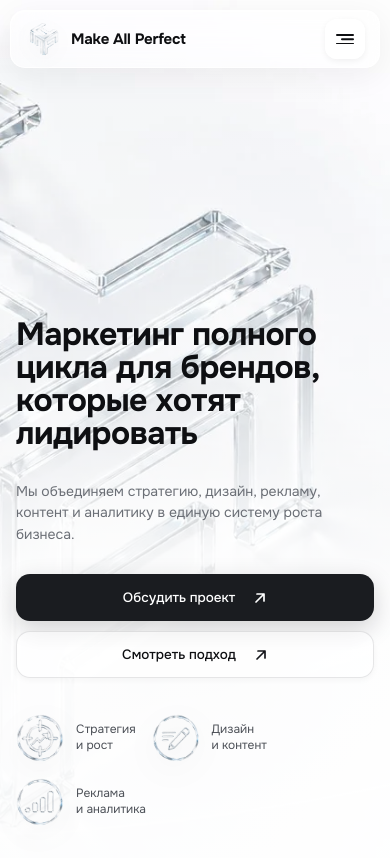
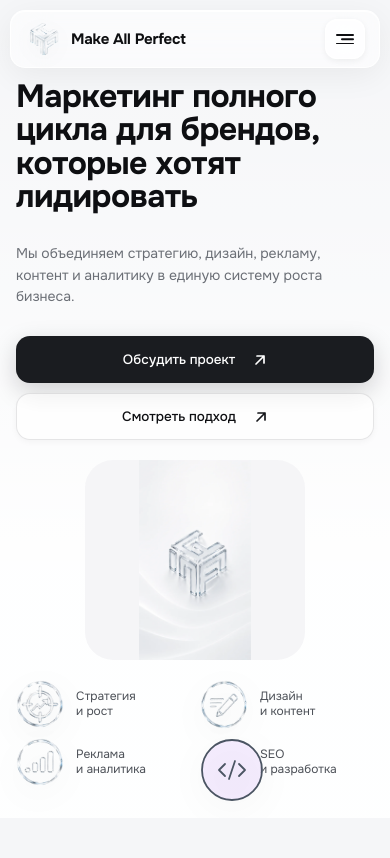
Before and after one commit to makeallperfectcompany/map2, a Next.js app: page / in a window 390 px wide. Built offline with nearby package versions, Linux system fonts and the light colour scheme.

Commit message:
mobile: hero mobile logo block + 4 bullets

```diff
--- a/src/components/sections/HeroSection.module.css
+++ b/src/components/sections/HeroSection.module.css
@@ -287,6 +287,45 @@
 .heroMenuOverlayOpen .heroMenuItem:nth-child(5) { transition-delay: .36s; }
 
 /* =================================================================
+   MOBILE VISUAL BLOCK
+   ================================================================= */
+.heroMobileVisual {
+  display: none;
+  margin-top: 20px;
+  margin-bottom: 20px;
+  border-radius: 28px;
+  overflow: hidden;
+  background: #f5f5f7;
+}
+@media (max-width: 1024px) {
+  .heroMobileVisual {
+    display: block;
+    width: 100%;
+    max-width: 320px;
+    margin: 20px auto;
+    height: 280px;
+  }
+}
+@media (max-width: 640px) {
+  .heroMobileVisual {
+    max-width: 260px;
+    height: 240px;
+  }
+}
+@media (max-width: 430px) {
+  .heroMobileVisual {
+    max-width: 220px;
+    height: 200px;
+  }
+}
+.heroMobileLogoBg {
+  width: 100%;
+  height: 100%;
+  object-fit: contain;
+  object-position: center;
+}
+
+/* =================================================================
    RESPONSIVE
    ================================================================= */
 @media (min-width: 1600px) {
@@ -300,7 +339,8 @@
 }
 @media (max-width: 1024px) {
   .heroSection { min-height: auto; }
-  .heroBg { object-position: center top; }
+  /* Скрыть desktop background на mobile/tablet */
+  .heroBg { display: none; }
   .heroSection::before {
     background: linear-gradient(180deg,
       rgba(255,255,255,0) 0%,
@@ -309,48 +349,58 @@
   }
   .heroInner {
     grid-template-columns: 1fr;
-    padding: calc(80px + 45vw) 32px 60px;
+    padding: 120px 32px 60px;
     gap: 24px;
   }
   .right { display: none; }
-  .heroActions { margin-bottom: 48px; }
-  .heroFeatures { gap: 32px; }
+  .heroActions { margin-bottom: 20px; }
+  /* 4 bullets — grid 2×2 */
+  .heroFeatures {
+    display: grid;
+    grid-template-columns: repeat(2, minmax(0, 1fr));
+    gap: 12px;
+    width: 100%;
+  }
   .heroFeatIcon { width: 56px; height: 56px; }
 }
 @media (max-width: 768px) {
-  .heroInner { padding: calc(76px + 52vw) 28px 48px; }
+  .heroInner { padding: 100px 28px 48px; }
   .heroTitle { font-size: 44px; letter-spacing: -0.02em; }
   .heroLead { font-size: 15px; max-width: 100%; margin-bottom: 32px; }
-  .heroActions { margin-bottom: 40px; gap: 12px; }
+  .heroActions { margin-bottom: 20px; gap: 12px; }
   .btn { min-width: 0; padding: 16px 22px; font-size: 14.5px; }
-  .heroFeatures { gap: 24px; row-gap: 18px; }
+  .heroFeatures { gap: 12px; row-gap: 12px; }
   .heroFeat { gap: 12px; }
   .heroFeatIcon { width: 50px; height: 50px; }
   .featText { font-size: 12.5px; }
 }
 @media (max-width: 640px) {
   .heroTitle { font-size: 38px; }
-  .heroInner { padding: calc(72px + 60vw) 20px 40px; }
-  .heroActions { flex-direction: column; margin-bottom: 36px; }
+  .heroInner { padding: 90px 20px 40px; }
+  .heroActions { flex-direction: column; margin-bottom: 16px; }
   .btn { width: 100%; justify-content: center; padding: 16px 20px; }
-  .heroFeatures { gap: 20px; }
+  .heroFeatures { gap: 10px; }
   .heroFeatIcon { width: 48px; height: 48px; }
   .featText { font-size: 12px; }
   .heroMenuOverlay { padding: 88px 20px 40px; }
   .heroMenuItem { font-size: clamp(26px, 8vw, 36px); padding: 12px 2px; }
 }
 @media (max-width: 430px) {
-  .heroInner { padding: calc(68px + 64vw) 16px 32px; }
+  .heroInner { padding: 80px 16px 32px; }
   .heroTitle { font-size: 32px; letter-spacing: -0.015em; }
   .heroLead { font-size: 14px; margin-bottom: 28px; }
   .heroActions { gap: 10px; }
   .btn { padding: 14px 18px; font-size: 13.5px; }
-  .heroFeatures { gap: 16px; }
+  .heroFeatures { gap: 10px; }
 }
 @media (max-width: 375px) {
   .heroTitle { font-size: 28px; }
-  .heroInner { padding: calc(64px + 66vw) 14px 28px; }
-  .heroFeatures { gap: 14px; }
+  .heroInner { padding: 76px 14px 28px; }
+  /* На очень маленьких экранах — 1 колонка */
+  .heroFeatures {
+    grid-template-columns: 1fr;
+    gap: 10px;
+  }
   .heroFeatIcon { width: 44px; height: 44px; }
   .featText { font-size: 11px; }
   .btn { padding: 12px 16px; font-size: 13px; }
--- a/src/components/sections/HeroSection.tsx
+++ b/src/components/sections/HeroSection.tsx
@@ -74,6 +74,7 @@ export default function HeroSection({ menuOpen, onMenuClose }: HeroSectionProps)
 
       {/* Hero Section */}
       <section className={styles.heroSection}>
+        {/* Desktop background — скрывается на mobile через CSS */}
         <Image
           className={styles.heroBg}
           src="/assets/home/hero/hero-bg.webp"
@@ -119,7 +120,24 @@ export default function HeroSection({ menuOpen, onMenuClose }: HeroSectionProps)
               </a>
             </div>
 
+            {/* Mobile visual block — виден только на <= 1024px */}
+            <div className={styles.heroMobileVisual}>
+              <picture>
+                <source media="(max-width: 640px)" srcSet="/assets/home/hero/hero-mobile-logo-bg.webp" />
+                <source media="(max-width: 1024px)" srcSet="/assets/home/hero/hero-mobile-logo-bg.webp" />
+                <Image
+                  className={styles.heroMobileLogoBg}
+                  src="/assets/home/hero/hero-mobile-logo-bg.webp"
+                  alt=""
+                  width={941}
+                  height={1672}
+                  priority
+                />
+              </picture>
+            </div>
+
             <div className={styles.heroFeatures}>
+              {/* 1: Стратегия и рост */}
               <div className={styles.heroFeat}>
                 <div className={styles.heroFeatIcon}>
                   <Image
@@ -132,6 +150,7 @@ export default function HeroSection({ menuOpen, onMenuClose }: HeroSectionProps)
                 <div className={styles.featText}>Стратегия<br />и рост</div>
               </div>
 
+              {/* 2: Дизайн и контент */}
               <div className={styles.heroFeat}>
                 <div className={styles.heroFeatIcon}>
                   <Image
@@ -144,6 +163,7 @@ export default function HeroSection({ menuOpen, onMenuClose }: HeroSectionProps)
                 <div className={styles.featText}>Дизайн<br />и контент</div>
               </div>
 
+              {/* 3: Реклама и аналитика */}
               <div className={styles.heroFeat}>
                 <div className={styles.heroFeatIcon}>
                   <Image
@@ -155,6 +175,46 @@ export default function HeroSection({ menuOpen, onMenuClose }: HeroSectionProps)
                 </div>
                 <div className={styles.featText}>Реклама<br />и аналитика</div>
               </div>
+
+              {/* 4: SEO и разработка — inline SVG иконка */}
+              <div className={styles.heroFeat}>
+                <div className={styles.heroFeatIcon}>
+                  <svg
+                    width="64"
+                    height="64"
+                    viewBox="0 0 64 64"
+                    fill="none"
+                    xmlns="http://www.w3.org/2000/svg"
+                    aria-hidden="true"
+                  >
+                    {/* Glass circle background */}
+                    <circle cx="32" cy="32" r="30" fill="#a855f7" fillOpacity="0.1" stroke="#4B5563" strokeWidth="1.8"/>
+                    {/* Code icon: < / > */}
+                    <path
+                      d="M25 26L19 32L25 38"
+                      stroke="#4B5563"
+                      strokeWidth="1.8"
+                      strokeLinecap="round"
+                      strokeLinejoin="round"
+                    />
+                    <path
+                      d="M39 26L45 32L39 38"
+                      stroke="#4B5563"
+                      strokeWidth="1.8"
+                      strokeLinecap="round"
+                      strokeLinejoin="round"
+                    />
+                    <path
+                      d="M35 23L29 41"
+                      stroke="#4B5563"
+                      strokeWidth="1.8"
+                      strokeLinecap="round"
+                      strokeLinejoin="round"
+                    />
+                  </svg>
+                </div>
+                <div className={styles.featText}>SEO<br />и разработка</div>
+              </div>
             </div>
           </div>
 
```
Also changed, not shown: public/assets/home/hero/hero-mobile-logo-bg.webp (added).
